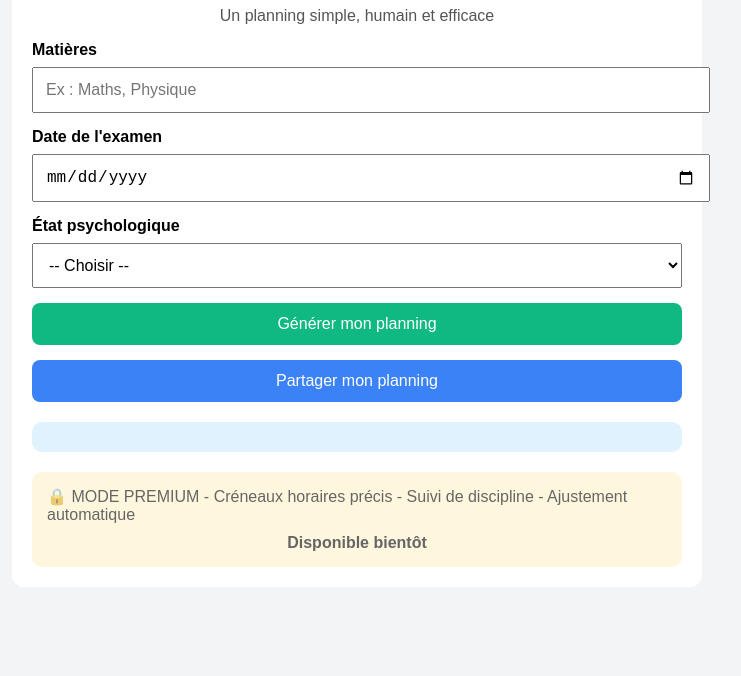
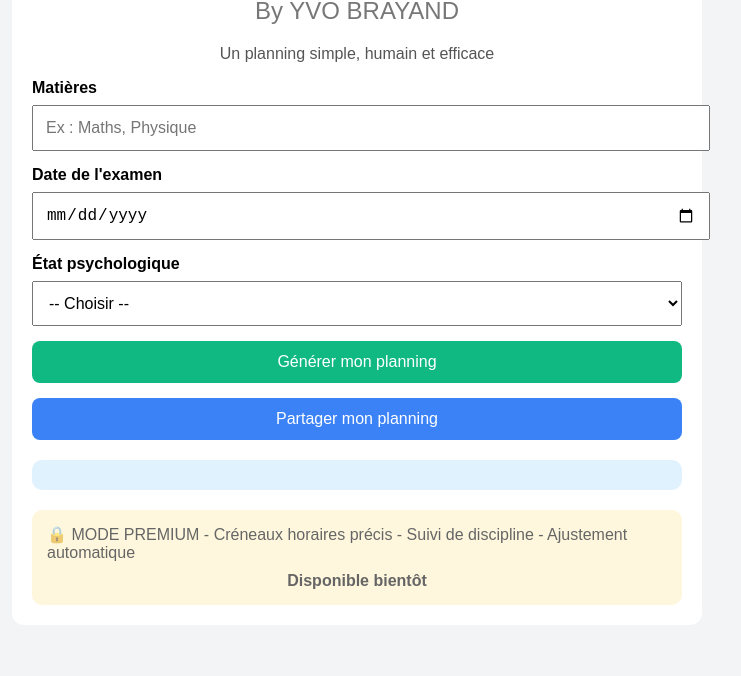
Before and after one commit to planmystudy/planmystudy., a plain HTML site: page index.html in a window 1280 px wide. Shown: the part 124-800 px from the top of the page, without its empty margins (283-1024 px from the left). Drawn offline with Linux system fonts and the light colour scheme.

Commit message:
Update index.html

```diff
--- a/index.html
+++ b/index.html
@@ -1,4 +1,4 @@
-<!DOCTYPE html>
+    <!DOCTYPE html>
 <html lang="fr">
 <head>
 <meta charset="UTF-8">
@@ -19,6 +19,7 @@ body {
   border-radius: 12px;
 }
 h1 { text-align: center; }
+h2 { text-align: center; color: #777; font-weight: normal; margin-top: -10px; }
 p { text-align: center; color: #555; }
 label { font-weight: bold; margin-top: 15px; display: block; }
 input, select, button {
@@ -73,6 +74,7 @@ button.secondary {
 
 <div class="container">
 <h1>📚 PlanMyStudy</h1>
+<h2>By YVO BRAYAND</h2>
 <p>Un planning simple, humain et efficace</p>
 
 <label>Matières</label>
```
